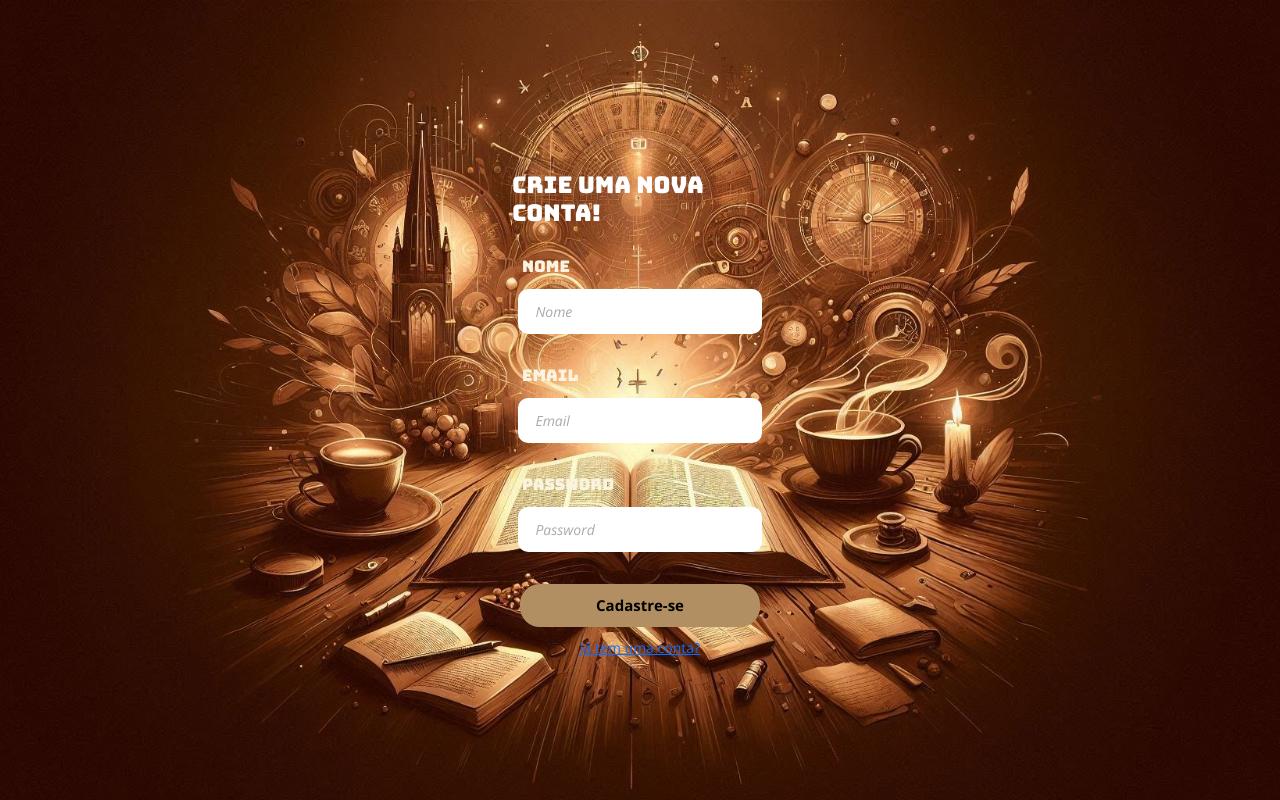
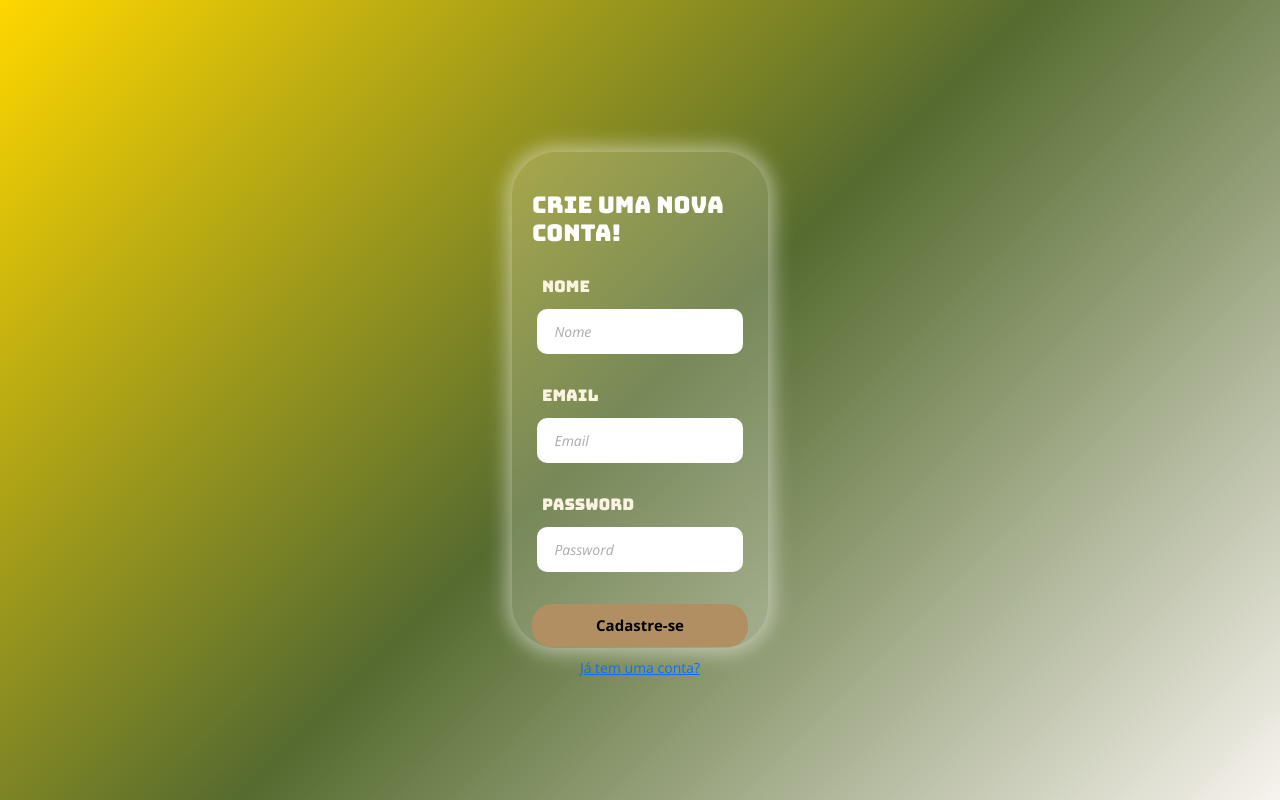
Before and after one commit to Guilherme-SilvaH/faith, a React (Vite) app in the folder front-end/: page /cadastro in a window 1280 px wide. Built offline with nearby package versions, Linux system fonts and the light colour scheme; a web font is replaced by a local one.

Commit message:
Update cadastro.sass

```diff
--- a/front-end/src/cadastro/cadastro.sass
+++ b/front-end/src/cadastro/cadastro.sass
@@ -6,7 +6,9 @@
 
 
 .bg
-    background: url("../assets/_9c239cdd-a892-4050-8b6c-effa35202c39.jpg")
+    background: linear-gradient(135deg, #FFD700, #556B2F, #F7F3EE)
+    background-size: 200% 200%
+    animation: gradientAnimation 15s ease infinite
     background-position: center
 
     .divPai-container
@@ -22,6 +24,10 @@
             height: 31rem
             background: transparent
             font-family: "Open Sans", serif
+            background: rgba(255, 255, 255, 0.2)
+            padding: 20px
+            box-shadow: 0 0 20px 5px rgba(255, 255, 255, 0.5)
+            backdrop-filter: blur(10px)
 
             .dados-cadastro
                 display: flex
@@ -89,6 +95,20 @@
                         &:hover
                           border-color: #5B3A29
 
+
+@keyframes gradientAnimation
+  0%
+    background-position: 0% 50%
+
+  50%
+    background-position: 100% 50%
+
+  100%
+    background-position: 0% 50%
+
+
+
+
 @media screen and (max-width: 1024px)
 
     body
```
